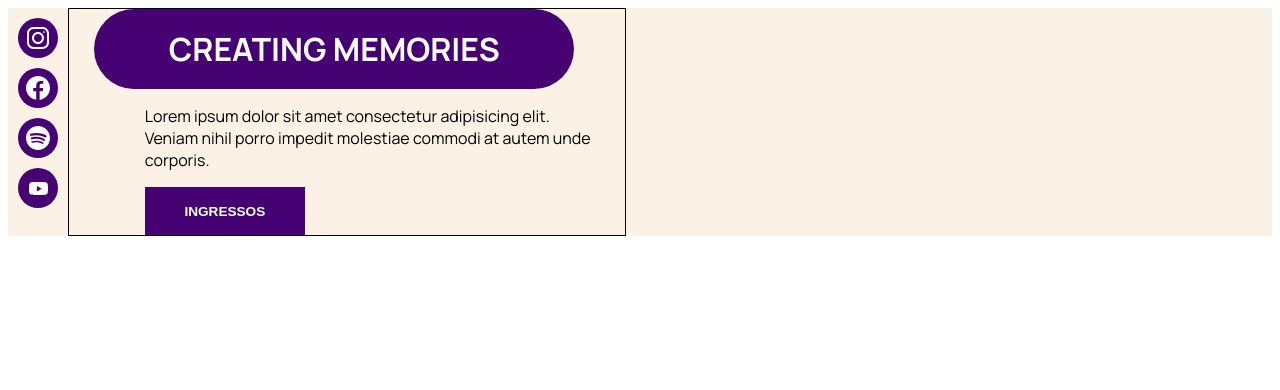
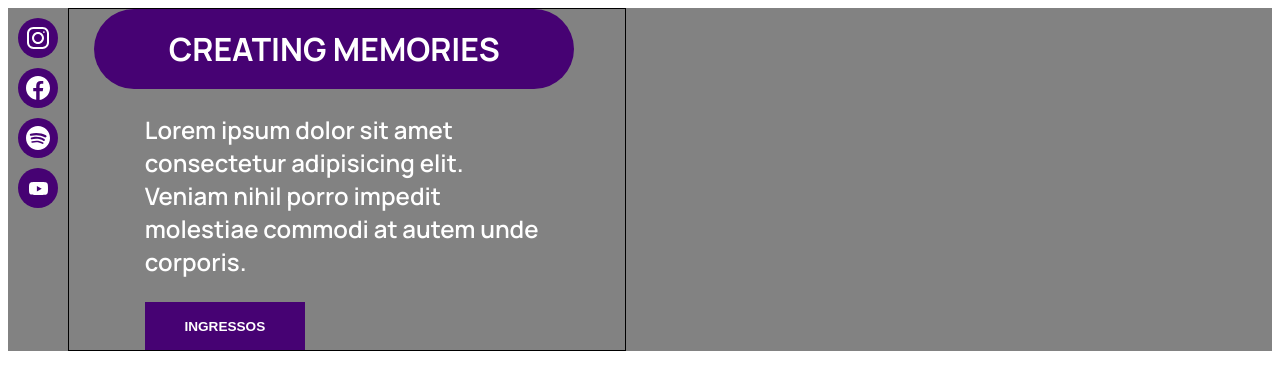
Before and after one commit to bea-codes/carvalheira-pi, a plain HTML site: page index.html in a window 1280 px wide. Drawn offline with Linux system fonts and the light colour scheme.

Commit message:
motidifações no estilo

```diff
--- a/main-video-style.css
+++ b/main-video-style.css
@@ -6,7 +6,7 @@
     display: flex;
     flex-direction: row;
     font-family: 'Manrope';
-    background-color:rgba(250, 235, 215, 0.679);
+    background-color:rgba(72, 72, 72, 0.679);
     font-family: 'Manrope', 'Inter',sans-serif;
 }
 
@@ -23,6 +23,10 @@
 
 #container-general-video p{
     margin-left: 10%;
+    max-width: 400px;
+    font-size: 1.5rem;
+    color: #FFFFFF;
+    font-weight: 600;
 }
 
 
@@ -43,6 +47,9 @@
     display: flex;
     justify-content:center;
     min-width: 480px;
+    max-width: 700px;
+    min-height: 2.5rem;
+    max-height: 100px;
 }
 
 #header-box h1{
@@ -50,6 +57,7 @@
     font-size: 2rem;
     margin: auto;
 }
+
 
 
 /*Botão Ingresso*/
```
